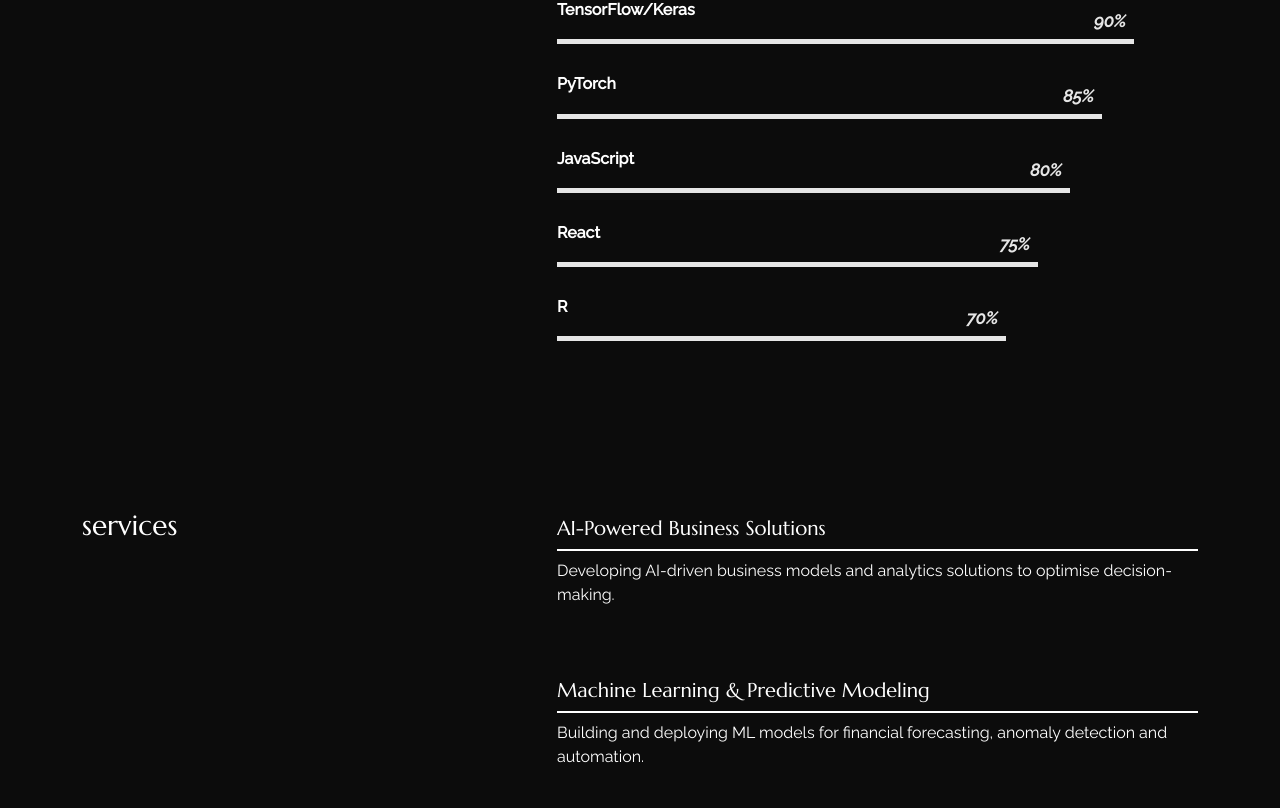
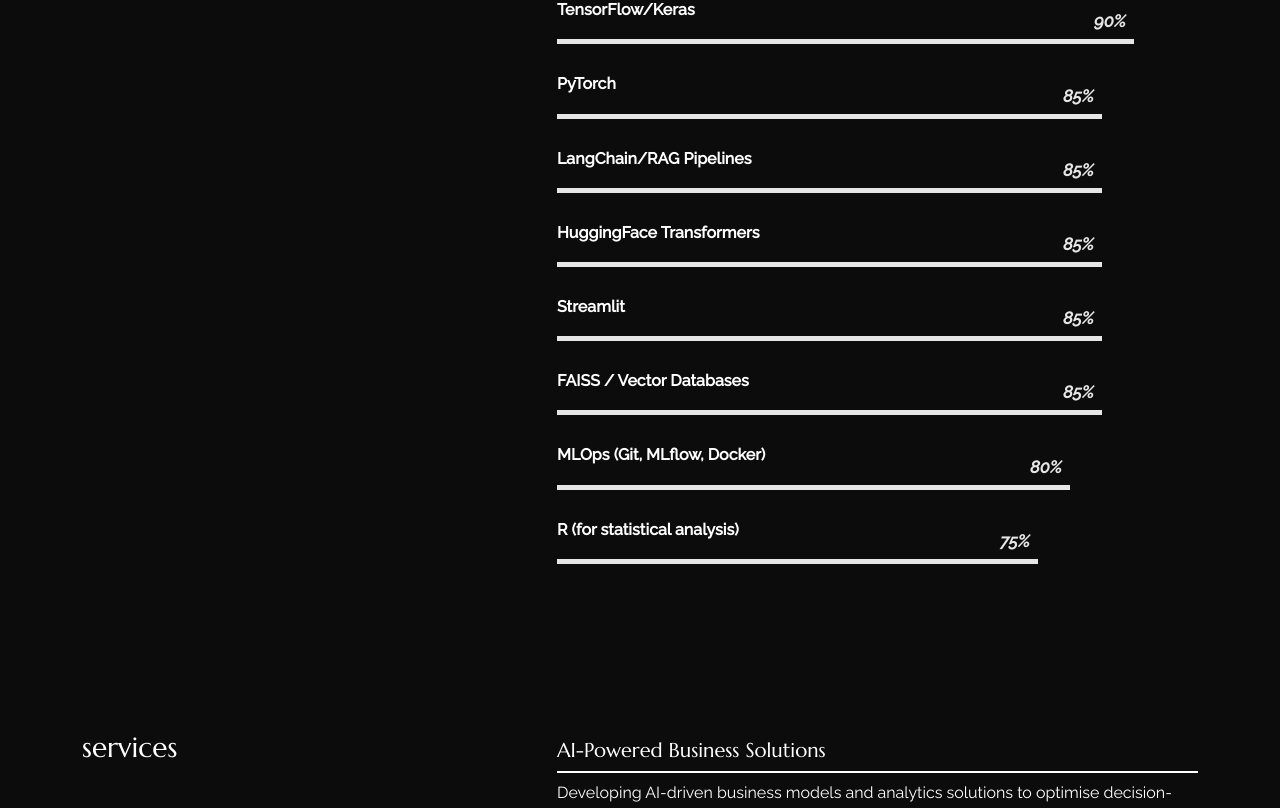
Before and after one commit to AmanpreetSingh0071/Aman_portfolio, a React (Create React App) app: page / in a window 1280 px wide. Shown: the part 1548-2356 px from the top of the page. Built offline with nearby package versions, Linux system fonts and the light colour scheme.

Commit message:
Removed BG

```diff
--- a/src/content_option.js
+++ b/src/content_option.js
@@ -12,7 +12,6 @@
             third: "Optimising business processes with AI",
         },
         description: "AI enthusiast with 5+ years of IT experience in system integrations, customisations and automation. Specialised in developing AI/ML models for finance, cryptographic AI and robotics optimisation.",
-        your_img_url: "https://github.com/AmanpreetSingh0071.png",
     };
 
     const dataabout = {
@@ -37,9 +36,12 @@
         { name: "Python", value: 95 },
         { name: "TensorFlow/Keras", value: 90 },
         { name: "PyTorch", value: 85 },
-        { name: "JavaScript", value: 80 },
-        { name: "React", value: 75 },
-        { name: "R", value: 70 },
+        { name: "LangChain/RAG Pipelines", value: 85 },
+        { name: "HuggingFace Transformers", value: 85 },
+        { name: "Streamlit", value: 85 },
+        { name: "FAISS / Vector Databases", value: 85 },
+        { name: "MLOps (Git, MLflow, Docker)", value: 80 },
+        { name: "R (for statistical analysis)", value: 75 },
     ];
 
     const services = [
@@ -98,7 +100,7 @@
     };
 
     const socialprofils = {
-        resume: "https://github.com/AmanpreetSingh0071/Public_Resume/raw/main/CV_Amanpreet.m.Ahluwalia%20(2).pdf", // Added Resume Download Link
+        resume: "https://github.com/AmanpreetSingh0071/Public_Resume/raw/main/Resume_CV_Amanpreet.m.Ahluwalia.pdf", // Added Resume Download Link
         github: "https://github.com/AmanpreetSingh0071",
         linkedin: "https://linkedin.com/in/aman-m-singh",
         twitter: "https://twitter.com/amanpreet_ai",
```
